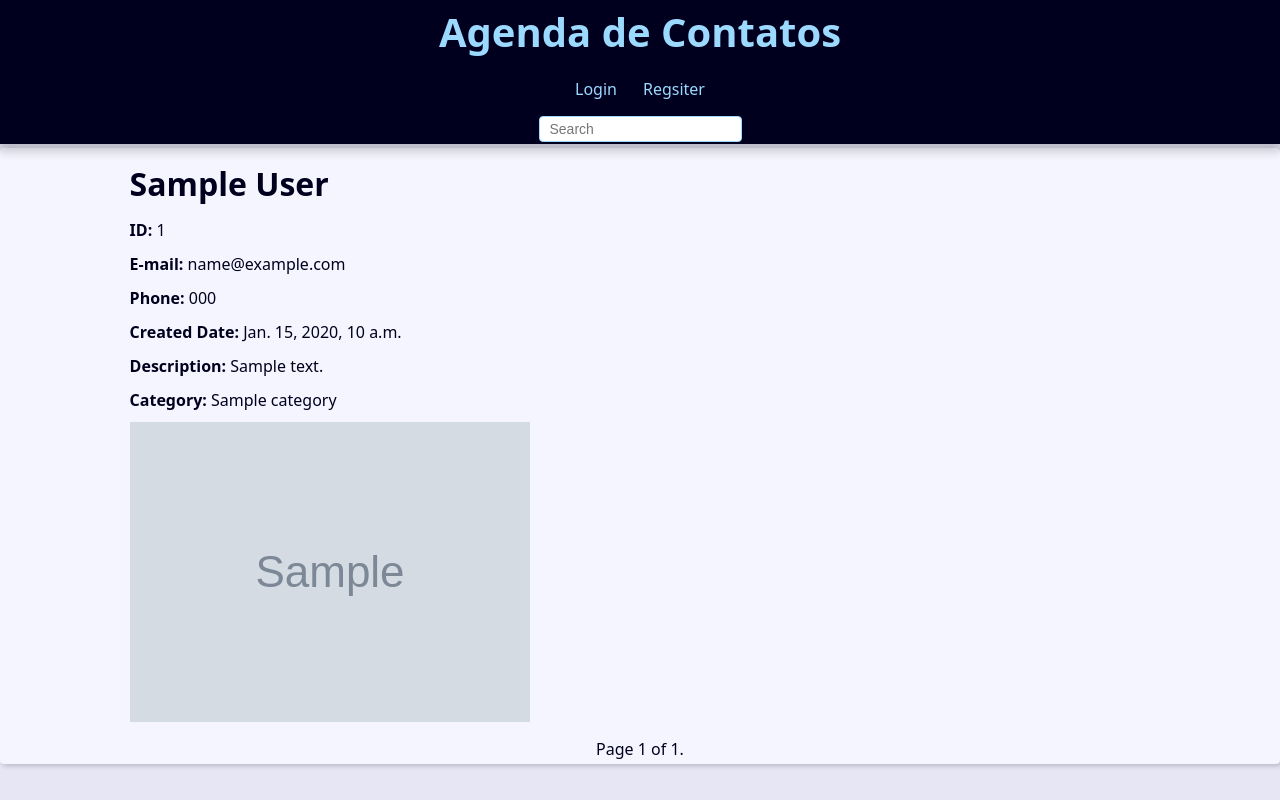
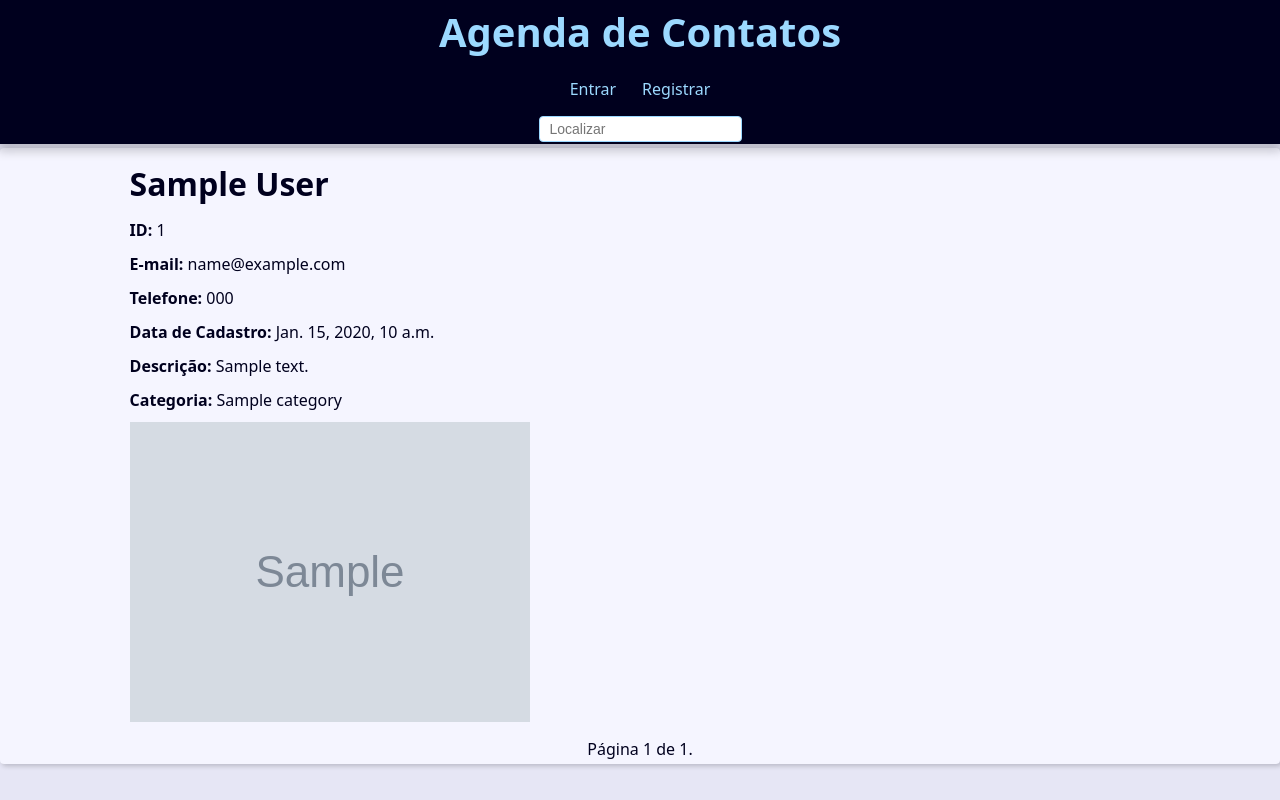
Before and after one commit to hetfieldh/projeto_agenda, a Django app: template contact/templates/contact/contact.html in a window 1280 px wide. Run offline with Django 4.2, Linux system fonts and the light colour scheme; the template is opened without the code that fills it: most values are stand-ins (such as "Sample title", 1, 10 or a date in 2020); grey boxes marked "Sample" are stand-in pictures.

Commit message:
Atualizações

```diff
--- a/base/static/global/css/style.css
+++ b/base/static/global/css/style.css
@@ -1,7 +1,7 @@
 :root {
   --spacing: 0.2rem;
   --spacing_text: 1.3rem;
-  --link-dark-color: rgb(0, 83, 134);
+  --link-dark-color: rgb(60, 15, 223);
   --link-light-color: rgb(156, 217, 255);
   --clr-white: rgb(245, 245, 255);
   --clr-black: rgb(0, 0, 30);
--- a/base/templates/global/partials/header.html
+++ b/base/templates/global/partials/header.html
@@ -9,22 +9,22 @@
 
         {% if user.is_authenticated %}
           <li class="menu-item">
-            <a href="{% url "contact:create" %}" class="menu-link">New Contact</a>
+            <a href="{% url "contact:create" %}" class="menu-link">Novo</a>
           </li>
           <li class="menu-item">
-            <a href="{% url "contact:user_update" %}" class="menu-link">Profile</a>
+            <a href="{% url "contact:user_update" %}" class="menu-link">Perfil</a>
           </li>
           <li class="menu-item">
-            <a href="{% url "contact:logout" %}" class="menu-link">Logout</a>
+            <a href="{% url "contact:logout" %}" class="menu-link">Sair</a>
           </li>
 
         {% else %}
 
           <li class="menu-item">
-            <a href="{% url "contact:login" %}" class="menu-link">Login</a>
+            <a href="{% url "contact:login" %}" class="menu-link">Entrar</a>
           </li>
           <li class="menu-item">
-            <a href="{% url "contact:register" %}" class="menu-link">Regsiter</a>
+            <a href="{% url "contact:register" %}" class="menu-link">Registrar</a>
           </li>
 
         {% endif %}
@@ -39,7 +39,7 @@
         <input
           type="text"
           class="search-input"
-          placeholder="Search"
+          placeholder="Localizar"
           id="search"
           name="q"
           value="{{ request.GET.q.strip }}"
--- a/base/templates/global/partials/pagination.html
+++ b/base/templates/global/partials/pagination.html
@@ -2,17 +2,17 @@
     <div class="pagination">
         <span class="step-links">
             {% if page_obj.has_previous %}
-                <a href="?page=1&q={{ request.GET.q.strip }}">&laquo; first</a>
-                <a href="?page={{ page_obj.previous_page_number }}&q={{ request.GET.q.strip }}">previous</a>
+                <a href="?page=1&q={{ request.GET.q.strip }}">&laquo; primeira</a>
+                <a href="?page={{ page_obj.previous_page_number }}&q={{ request.GET.q.strip }}">anterior</a>
             {% endif %}
 
             <span class="current">
-                Page {{ page_obj.number }} of {{ page_obj.paginator.num_pages }}.
+                Página {{ page_obj.number }} de {{ page_obj.paginator.num_pages }}.
             </span>
 
             {% if page_obj.has_next %}
-                <a href="?page={{ page_obj.next_page_number }}&q={{ request.GET.q.strip }}">next</a>
-                <a href="?page={{ page_obj.paginator.num_pages }}&q={{ request.GET.q.strip }}">last &raquo;</a>
+                <a href="?page={{ page_obj.next_page_number }}&q={{ request.GET.q.strip }}">próxima</a>
+                <a href="?page={{ page_obj.paginator.num_pages }}&q={{ request.GET.q.strip }}">última &raquo;</a>
             {% endif %}
         </span>
     </div>
--- a/contact/models.py
+++ b/contact/models.py
@@ -5,8 +5,8 @@ from django.utils import timezone
 
 class Category(models.Model):
     class Meta:
-        verbose_name = 'Category'
-        verbose_name_plural = 'Categories'
+        verbose_name = 'Categoia'
+        verbose_name_plural = 'Categorias'
 
     name = models.CharField(max_length=50)
 
--- a/contact/templates/contact/contact.html
+++ b/contact/templates/contact/contact.html
@@ -8,10 +8,10 @@
 
         <p><b>ID:</b> {{ contact.id }}</p>
         <p><b>E-mail:</b> {{ contact.email }}</p>
-        <p><b>Phone:</b> {{ contact.phone }}</p>
-        <p><b>Created Date:</b> {{ contact.created_date }}</p>
-        <p><b>Description:</b> {{ contact.description }}</p>
-        <p><b>Category:</b> {{ contact.category.name }}</p>
+        <p><b>Telefone:</b> {{ contact.phone }}</p>
+        <p><b>Data de Cadastro:</b> {{ contact.created_date }}</p>
+        <p><b>Descrição:</b> {{ contact.description }}</p>
+        <p><b>Categoria:</b> {{ contact.category.name }}</p>
 
         {% if contact.picture %}
             <p>
@@ -21,7 +21,7 @@
 
         {% if user == contact.owner %}
             <div class="contact-links">
-                <a class="btn btn-link" href="{% url "contact:update" contact.id %}">Update</a>
+                <a class="btn btn-link" href="{% url "contact:update" contact.id %}">Atualizar</a>
 
                 <form action="{% url "contact:delete" contact.id %}" method="POST">
                     {% csrf_token %}
@@ -30,7 +30,7 @@
                         <input type="hidden" name="confirmation" value="yes">
                         <button class="btn btn-link btn-delete" type="submit">Confirma?</button>
                     {% else %}
-                    <button class="btn btn-link btn-delete" type="submit">Delete</button>
+                    <button class="btn btn-link btn-delete" type="submit">Apagar</button>
                     {% endif %}
                 </form>
             </div>
--- a/contact/templates/contact/create.html
+++ b/contact/templates/contact/create.html
@@ -3,7 +3,7 @@
 {% block content %}
   <div class="form-wrapper">
 
-    <h2>New Contact</h2>
+    <h2>Novo Contato</h2>
 
     <form
       action="{{ form_action }}"
@@ -44,7 +44,7 @@
 
       <div class="form-content">
         <div class="form-group">
-          <button class="btn" type="submit">Send</button>
+          <button class="btn" type="submit">Enviar</button>
         </div>
       </div>
 
--- a/contact/templates/contact/login.html
+++ b/contact/templates/contact/login.html
@@ -3,7 +3,7 @@
 {% block content %}
   <div class="form-wrapper">
 
-    <h2>Login</h2>
+    <h2>Entrar</h2>
 
     {% if user.is_authenticated %}
       <p>
--- a/contact/templates/contact/partials/user-form.html
+++ b/contact/templates/contact/partials/user-form.html
@@ -31,7 +31,7 @@
 
       <div class="form-content">
         <div class="form-group">
-          <button class="btn" type="submit">Send</button>
+          <button class="btn" type="submit">Enviar</button>
         </div>
       </div>
 
--- a/contact/templates/contact/register.html
+++ b/contact/templates/contact/register.html
@@ -3,7 +3,7 @@
 {% block content %}
   <div class="form-wrapper">
 
-    <h2>Register new user</h2>
+    <h2>Criar novo usuário</h2>
 
     {% include "contact/partials/user-form.html" %}
 
--- a/contact/templates/contact/user_update.html
+++ b/contact/templates/contact/user_update.html
@@ -3,7 +3,7 @@
 {% block content %}
   <div class="form-wrapper">
 
-    <h2>Update User</h2>
+    <h2>Modificar Usuário</h2>
 
     {% include 'contact/partials/user-form.html' %}
   </div>
--- a/utils/create_contacts.py
+++ b/utils/create_contacts.py
@@ -10,7 +10,7 @@ from django.conf import settings
 
 # para forçar o python a importar de diretórios anteriores
 DJANGO_BASE_DIR = Path(__file__).parent.parent
-NUMBER_OF_OBJECTS = 2000  # número de objetos que serão gerados
+NUMBER_OF_OBJECTS = 4000  # número de objetos que serão gerados
 
 sys.path.append(str(DJANGO_BASE_DIR))
 os.environ['DJANGO_SETTINGS_MODULE'] = 'project.settings'
```
Also changed, not shown: contact/forms.py (+7 -2 lines), contact/templates/contact/index.html (+4 -4 lines).
